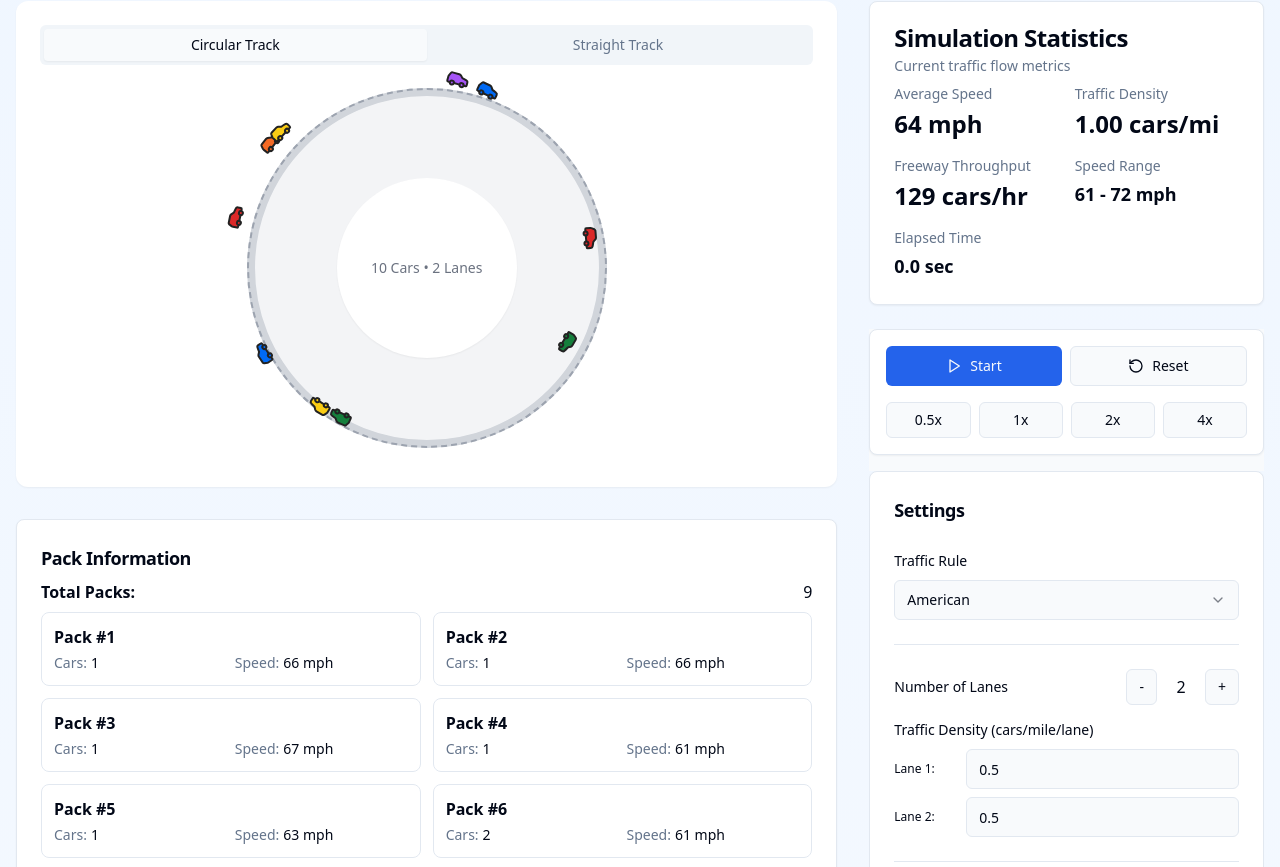
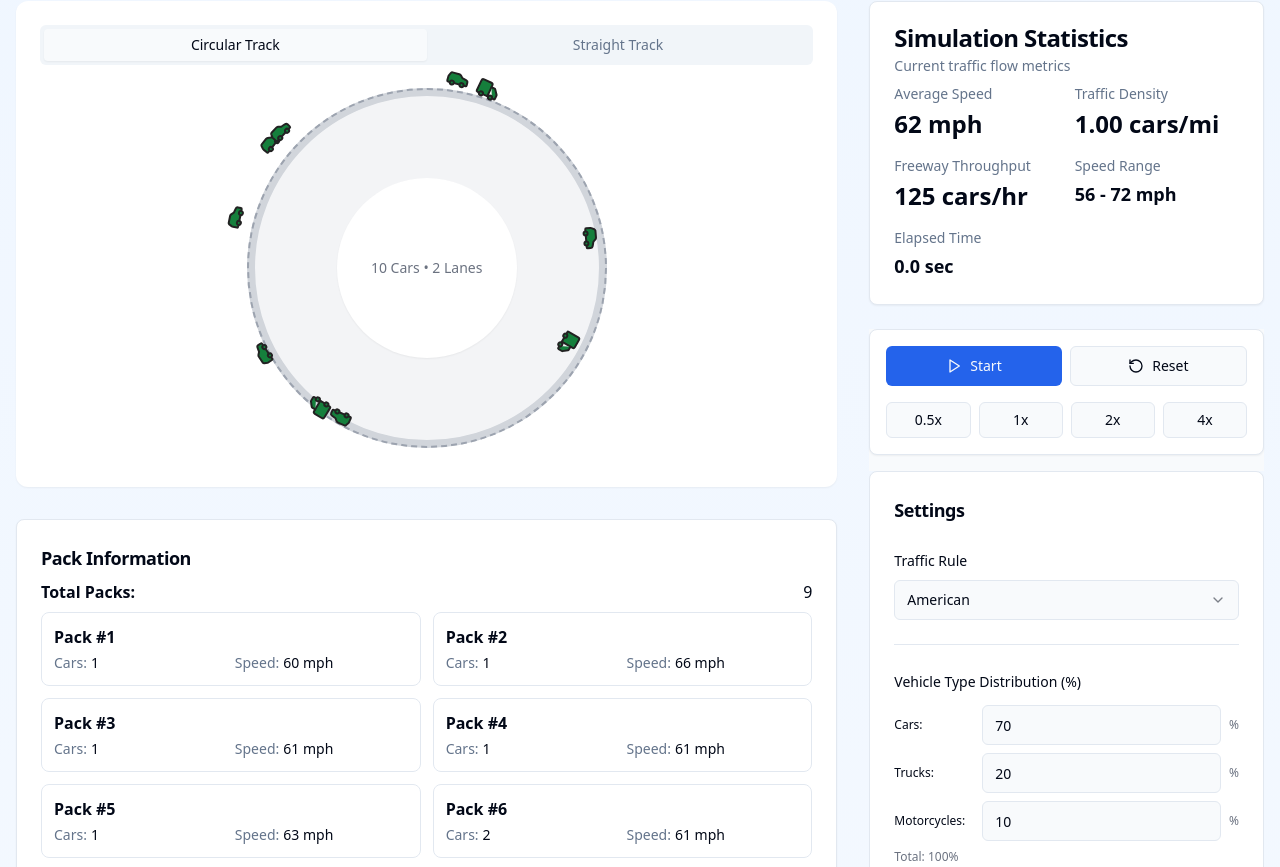
Before and after one commit to aaryanpraveen16/freeway-simulator, a React (Vite) app: page /freeway-simulator in a window 1280 px wide. Shown: the part 233-1100 px from the top of the page. Built offline with nearby package versions, Linux system fonts and the light colour scheme.

Commit message:
feat: Add vehicle types and density control
Implemented vehicle types and density control in the simulation.
All cars now start with the color green.

```diff
--- a/src/components/CarComponent.tsx
+++ b/src/components/CarComponent.tsx
@@ -1,7 +1,8 @@
+
 import React from "react";
 import { Car } from "@/utils/trafficSimulation";
 import { cn } from "@/lib/utils";
-import { Car as CarIcon, StopCircle } from "lucide-react";
+import { Car as CarIcon, StopCircle, Truck, Bike } from "lucide-react";
 import { Button } from "@/components/ui/button";
 
 interface CarComponentProps {
@@ -55,6 +56,53 @@ const CarComponent: React.FC<CarComponentProps> = ({
     }
   };
 
+  // Get the appropriate icon based on vehicle type
+  const getVehicleIcon = () => {
+    if (isStopped) {
+      return (
+        <StopCircle
+          size={carSize}
+          className="text-red-500"
+          strokeWidth={2}
+        />
+      );
+    }
+
+    switch (car.vehicleType) {
+      case "truck":
+        return (
+          <Truck
+            size={carSize}
+            className={cn("transition-colors", "hover:scale-110")}
+            style={{ color: car.color }}
+            fill={car.color}
+            stroke="#222"
+          />
+        );
+      case "motorcycle":
+        return (
+          <Bike
+            size={carSize}
+            className={cn("transition-colors", "hover:scale-110")}
+            style={{ color: car.color }}
+            fill={car.color}
+            stroke="#222"
+          />
+        );
+      case "car":
+      default:
+        return (
+          <CarIcon
+            size={carSize}
+            className={cn("transition-colors", "hover:scale-110")}
+            style={{ color: car.color }}
+            fill={car.color}
+            stroke="#222"
+          />
+        );
+    }
+  };
+
   return (
     <div
       className="absolute transition-all duration-100 ease-linear"
@@ -72,28 +120,11 @@ const CarComponent: React.FC<CarComponentProps> = ({
         )}
         onClick={handleClick}
       >
-        {isStopped ? (
-          <StopCircle
-            size={carSize}
-            className="text-red-500"
-            strokeWidth={2}
-          />
-        ) : (
-          <CarIcon
-            size={carSize}
-            className={cn(
-              "transition-colors",
-              "hover:scale-110"
-            )}
-            style={{ color: car.color }}
-            fill={car.color}
-            stroke="#222"
-          />
-        )}
+        {getVehicleIcon()}
 
         {/* Tooltip */}
         <div className="absolute bottom-full left-1/2 -translate-x-1/2 mb-2 px-2 py-1 bg-black text-white text-xs rounded opacity-0 group-hover:opacity-100 transition-opacity whitespace-nowrap z-50">
-          <div>{car.name}</div>
+          <div>{car.name} ({car.vehicleType})</div>
           <div>Current Speed: {Math.round(car.speed)} mph</div>
           <div>Gap: {distanceToCarAhead.toFixed(3)} mi</div>
           <div>Lane: {car.lane + 1}</div>
--- a/src/components/ControlPanel.tsx
+++ b/src/components/ControlPanel.tsx
@@ -1,3 +1,4 @@
+
 import React from "react";
 import { Card, CardContent, CardHeader, CardTitle } from "@/components/ui/card";
 import { Button } from "@/components/ui/button";
@@ -34,6 +35,28 @@ const ControlPanel: React.FC<ControlPanelProps> = ({
     const newDensity = [...params.trafficDensity];
     newDensity[laneIndex] = parseFloat(value) || 0;
     onUpdateParams({ trafficDensity: newDensity });
+  };
+
+  const handleVehicleTypeDensityChange = (vehicleType: 'car' | 'truck' | 'motorcycle', value: number) => {
+    const newVehicleTypeDensity = { ...params.vehicleTypeDensity };
+    newVehicleTypeDensity[vehicleType] = value;
+
+    // Ensure percentages add up to 100
+    const total = Object.values(newVehicleTypeDensity).reduce((sum, val) => sum + val, 0);
+    if (total !== 100) {
+      // Proportionally adjust other values
+      const others = Object.keys(newVehicleTypeDensity).filter(key => key !== vehicleType) as ('car' | 'truck' | 'motorcycle')[];
+      const remaining = 100 - value;
+      const otherTotal = others.reduce((sum, key) => sum + newVehicleTypeDensity[key], 0);
+
+      if (otherTotal > 0) {
+        others.forEach(key => {
+          newVehicleTypeDensity[key] = Math.round((newVehicleTypeDensity[key] / otherTotal) * remaining);
+        });
+      }
+    }
+
+    onUpdateParams({ vehicleTypeDensity: newVehicleTypeDensity });
   };
 
   const addLane = () => {
@@ -149,6 +172,58 @@ const ControlPanel: React.FC<ControlPanelProps> = ({
                   <SelectItem value="european">European</SelectItem>
                 </SelectContent>
               </Select>
+            </div>
+
+            <Separator />
+
+            {/* Vehicle Type Distribution */}
+            <div className="space-y-3">
+              <Label className="text-sm font-medium">Vehicle Type Distribution (%)</Label>
+
+              <div className="space-y-2">
+                <div className="flex items-center gap-2">
+                  <Label className="text-xs w-20">Cars:</Label>
+                  <Input
+                    type="number"
+                    value={params.vehicleTypeDensity.car}
+                    onChange={(e) => handleVehicleTypeDensityChange('car', parseInt(e.target.value) || 0)}
+                    className="flex-1"
+                    min="0"
+                    max="100"
+                  />
+                  <span className="text-xs text-gray-500">%</span>
+                </div>
+
+                <div className="flex items-center gap-2">
+                  <Label className="text-xs w-20">Trucks:</Label>
+                  <Input
+                    type="number"
+                    value={params.vehicleTypeDensity.truck}
+                    onChange={(e) => handleVehicleTypeDensityChange('truck', parseInt(e.target.value) || 0)}
+                    className="flex-1"
+                    min="0"
+                    max="100"
+                  />
+                  <span className="text-xs text-gray-500">%</span>
+                </div>
+
+                <div className="flex items-center gap-2">
+                  <Label className="text-xs w-20">Motorcycles:</Label>
+                  <Input
+                    type="number"
+                    value={params.vehicleTypeDensity.motorcycle}
+                    onChange={(e) => handleVehicleTypeDensityChange('motorcycle', parseInt(e.target.value) || 0)}
+                    className="flex-1"
+                    min="0"
+                    max="100"
+                  />
+                  <span className="text-xs text-gray-500">%</span>
+                </div>
+
+                <div className="text-xs text-gray-500">
+                  Total: {Object.values(params.vehicleTypeDensity).reduce((sum, val) => sum + val, 0)}%
+                </div>
+              </div>
             </div>
 
             <Separator />
--- a/src/utils/trafficSimulation.ts
+++ b/src/utils/trafficSimulation.ts
@@ -14,10 +14,16 @@ export interface Car {
   laneChangeProbability: number; // probability of changing lanes (0-1)
   laneStickiness: number; // tendency to stay in current lane (0-1)
   lastLaneChange?: number; // timestamp of last lane change
+  vehicleType: "car" | "truck" | "motorcycle"; // vehicle type
 }
 
 export interface SimulationParams {
   trafficDensity: number[]; // cars per mile per lane
+  vehicleTypeDensity: {
+    car: number; // percentage of cars (0-100)
+    truck: number; // percentage of trucks (0-100)
+    motorcycle: number; // percentage of motorcycles (0-100)
+  };
   dt: number; // time step in seconds
   aMax: number; // max deceleration (mi/s^2)
   k: number; // speed adjustment sensitivity
@@ -44,6 +50,11 @@ export interface SimulationParams {
 // Default simulation parameters
 export const defaultParams: SimulationParams = {
   trafficDensity: [0.5, 0.5], // 3 cars per mile per lane (default for 2 lanes)
+  vehicleTypeDensity: {
+    car: 70,
+    truck: 20,
+    motorcycle: 10,
+  },
   dt: 0.1, // 100ms time step
   aMax: 10 / 5280, // 10 ft/s^2 converted to mi/s^2
   k: 0.3, // unitless
@@ -147,6 +158,45 @@ function generateDriverProperties(): {
   }
 }
 
+// Generate vehicle type based on density parameters
+function generateVehicleType(params: SimulationParams): "car" | "truck" | "motorcycle" {
+  const rand = Math.random() * 100;
+  const { car, truck, motorcycle } = params.vehicleTypeDensity;
+
+  if (rand < car) {
+    return "car";
+  } else if (rand < car + truck) {
+    return "truck";
+  } else {
+    return "motorcycle";
+  }
+}
+
+// Get vehicle properties based on type
+function getVehicleProperties(vehicleType: "car" | "truck" | "motorcycle") {
+  switch (vehicleType) {
+    case "truck":
+      return {
+        lengthFeet: 25, // trucks are longer
+        speedModifier: 0.9, // trucks are slightly slower
+        accelerationModifier: 0.8, // trucks accelerate slower
+      };
+    case "motorcycle":
+      return {
+        lengthFeet: 8, // motorcycles are shorter
+        speedModifier: 1.1, // motorcycles can go faster
+        accelerationModifier: 1.3, // motorcycles accelerate faster
+      };
+    case "car":
+    default:
+      return {
+        lengthFeet: 15, // standard car length
+        speedModifier: 1.0, // normal speed
+        accelerationModifier: 1.0, // normal acceleration
+      };
+  }
+}
+
 // Initialize the simulation
 export function initializeSimulation(params: SimulationParams): {
   cars: Car[];
@@ -183,8 +233,12 @@ export function initializeSimulation(params: SimulationParams): {
     const carsInThisLane = Math.round(densityForLane * laneLength);
 
     for (let i = 0; i < carsInThisLane; i++) {
+      // Generate vehicle type first
+      const vehicleType = generateVehicleType(params);
+      const vehicleProps = getVehicleProperties(vehicleType);
+
       const desiredSpeed = normalRandom(
-        params.meanSpeed,
+        params.meanSpeed * vehicleProps.speedModifier,
         params.stdSpeed,
         params.minSpeed,
         params.maxSpeed
@@ -193,8 +247,10 @@ export function initializeSimulation(params: SimulationParams): {
       // Initial speed is the desired speed
       const speed = desiredSpeed;
 
-      // Calculate virtual length based on initial speed (in miles)
-      const virtualLength = calculateVirtualLength(speed, params);
+      // Calculate virtual length based on vehicle type and initial speed (in miles)
+      const vehicleLengthMiles = vehicleProps.lengthFeet / 5280;
+      const modifiedParams = { ...params, lengthCar: vehicleLengthMiles };
+      const virtualLength = calculateVirtualLength(speed, modifiedParams);
 
       // Generate planned trip distance using log-normal distribution (miles)
       const distTripPlanned = logNormalRandom(
@@ -211,12 +267,13 @@ export function initializeSimulation(params: SimulationParams): {
         position: 0, // Will be set properly later (in miles)
         speed,
         desiredSpeed,
-        color: carColors[carId % carColors.length],
+        color: "hsl(142, 72%, 29%)", // Start all cars with green color
         virtualLength,
         distTripPlanned,
         distanceTraveled: 0,
         lane,
         lastLaneChange: 0,
+        vehicleType,
         ...driverProps,
       });
       carId++;
@@ -596,14 +653,24 @@ export function updateSimulation(
 
   for (let i = 0; i < carsToRemove.length; i++) {
     const newPosition = 0;
+
+    // Generate vehicle type for new car
+    const vehicleType = generateVehicleType(params);
+    const vehicleProps = getVehicleProperties(vehicleType);
+
     const desiredSpeed = normalRandom(
-      params.meanSpeed,
+      params.meanSpeed * vehicleProps.speedModifier,
       params.stdSpeed,
       params.minSpeed,
       params.maxSpeed
     );
     const speed = desiredSpeed;
-    const virtualLength = calculateVirtualLength(speed, params);
+
+    // Calculate virtual length based on vehicle type
+    const vehicleLengthMiles = vehicleProps.lengthFeet / 5280;
+    const modifiedParams = { ...params, lengthCar: vehicleLengthMiles };
+    const virtualLength = calculateVirtualLength(speed, modifiedParams);
+
     const distTripPlanned = logNormalRandom(
       params.meanDistTripPlanned,
       params.sigmaDistTripPlanned
@@ -626,12 +693,13 @@ export function updateSimulation(
       position: newPosition,
       speed,
       desiredSpeed,
-      color: carColors[newId % carColors.length],
+      color: "hsl(142, 72%, 29%)", // Start new cars with green color
       virtualLength,
       distTripPlanned,
       distanceTraveled: 0,
       lane,
       lastLaneChange: 0,
+      vehicleType,
       ...driverProps,
     };
     updatedCars.push(newCar);
```
